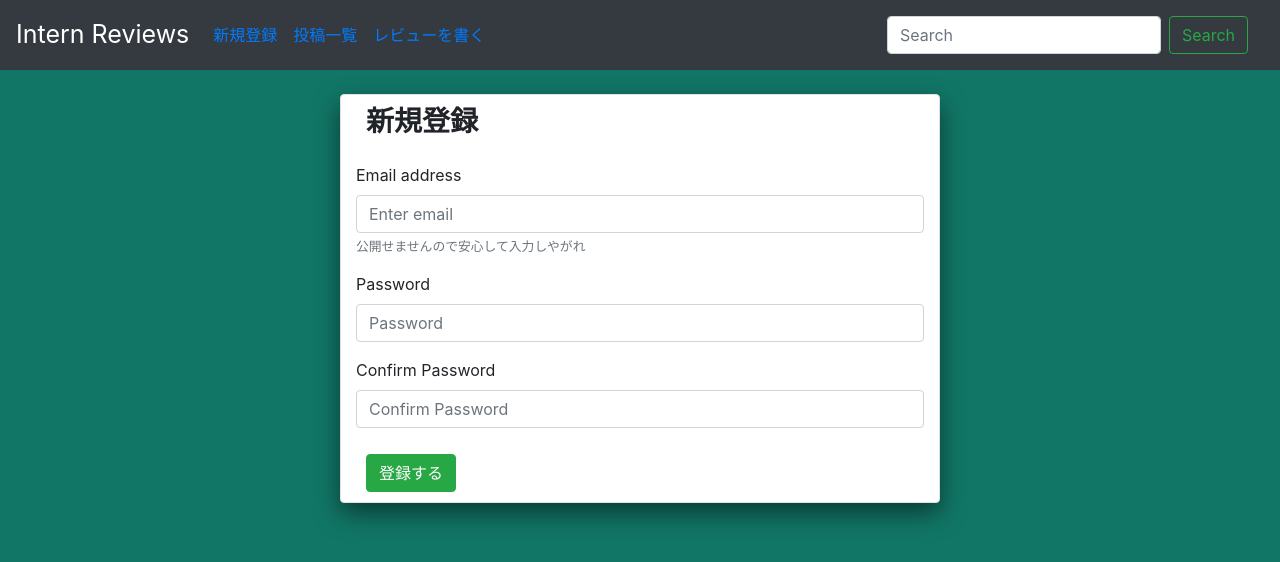
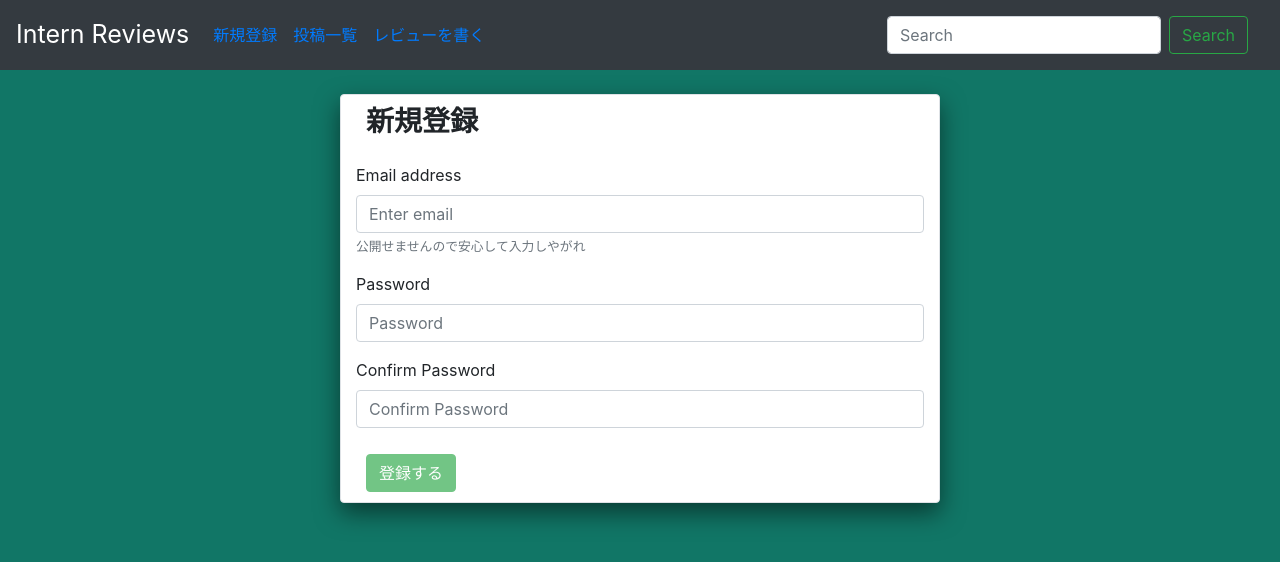
Before and after one commit to yuyaamano23/intern_review_front, a React (Create React App) app: page /SignUp in a window 1280 px wide. Shown: the top 562 px of the page. Built offline with nearby package versions, Linux system fonts and the light colour scheme.

Commit message:
新規登録のバリデーション

```diff
--- a/src/components/SignUpForm.js
+++ b/src/components/SignUpForm.js
@@ -1,7 +1,60 @@
 import React, { Component } from "react";
+import Validation from "../validation";
 
 class SignUpForm extends Component {
+  constructor(props) {
+    super(props);
+    this.state = {
+      info: {
+        email: "",
+        password: "",
+      },
+      message: {
+        email: "",
+        password: "",
+      },
+      loading: false,
+    };
+  }
+  handleChange = (event) => {
+    const key = event.target.name;
+    const value = event.target.value;
+    const { info, message } = this.state;
+
+    this.setState({
+      info: { ...info, [key]: value },
+    });
+    this.setState({
+      message: {
+        ...message,
+        [key]: Validation.formValidate(key, value),
+      },
+    });
+  };
+
+  canSubmit = () => {
+    const { info, message, loading } = this.state;
+
+    const validInfo =
+      Object.values(info).filter((value) => {
+        return value === "";
+      }).length === 0;
+    const validMessage =
+      Object.values(message).filter((value) => {
+        return value !== "";
+      }).length === 0;
+    return validInfo && validMessage && !loading;
+  };
+
+  // 連打されるのを防ぐ
+  submit = () => {
+    this.setState({ loading: true });
+    this.setState({ loading: false });
+  };
+
   render() {
+    const { info, message } = this.state;
+    console.log(`this.canSubmit=${this.canSubmit()}`);
     return (
       <form
         className="bg-white border rounded container mt-4"
@@ -14,11 +67,17 @@ class SignUpForm extends Component {
           <label htmlFor="exampleInputEmail1">Email address</label>
           <input
             type="email"
+            name="email"
             className="form-control"
             id="exampleInputEmail1"
-            aria-describedby="emailHelp"
+            // aria-describedby="emailHelp"
             placeholder="Enter email"
+            value={info.email}
+            onChange={(event) => this.handleChange(event)}
           />
+          {message.email && (
+            <p style={{ color: "red", fontSize: 8 }}>{message.email}</p>
+          )}
           <small id="emailHelp" className="form-text text-muted">
             公開せませんので安心して入力しやがれ
           </small>
@@ -27,10 +86,16 @@ class SignUpForm extends Component {
           <label htmlFor="exampleInputPassword1">Password</label>
           <input
             type="password"
+            name="password"
             className="form-control"
             id="exampleInputPassword1"
             placeholder="Password"
+            value={info.password}
+            onChange={(event) => this.handleChange(event)}
           />
+          {message.password && (
+            <p style={{ color: "red", fontSize: 8 }}>{message.password}</p>
+          )}
         </div>
         <div className="form-group">
           <label htmlFor="exampleInputPassword1">Confirm Password</label>
@@ -45,6 +110,8 @@ class SignUpForm extends Component {
           type="submit"
           className="btn btn-success"
           style={{ margin: "10px" }}
+          disabled={!this.canSubmit()}
+          onClick={() => this.submit()}
         >
           登録する
         </button>
```
